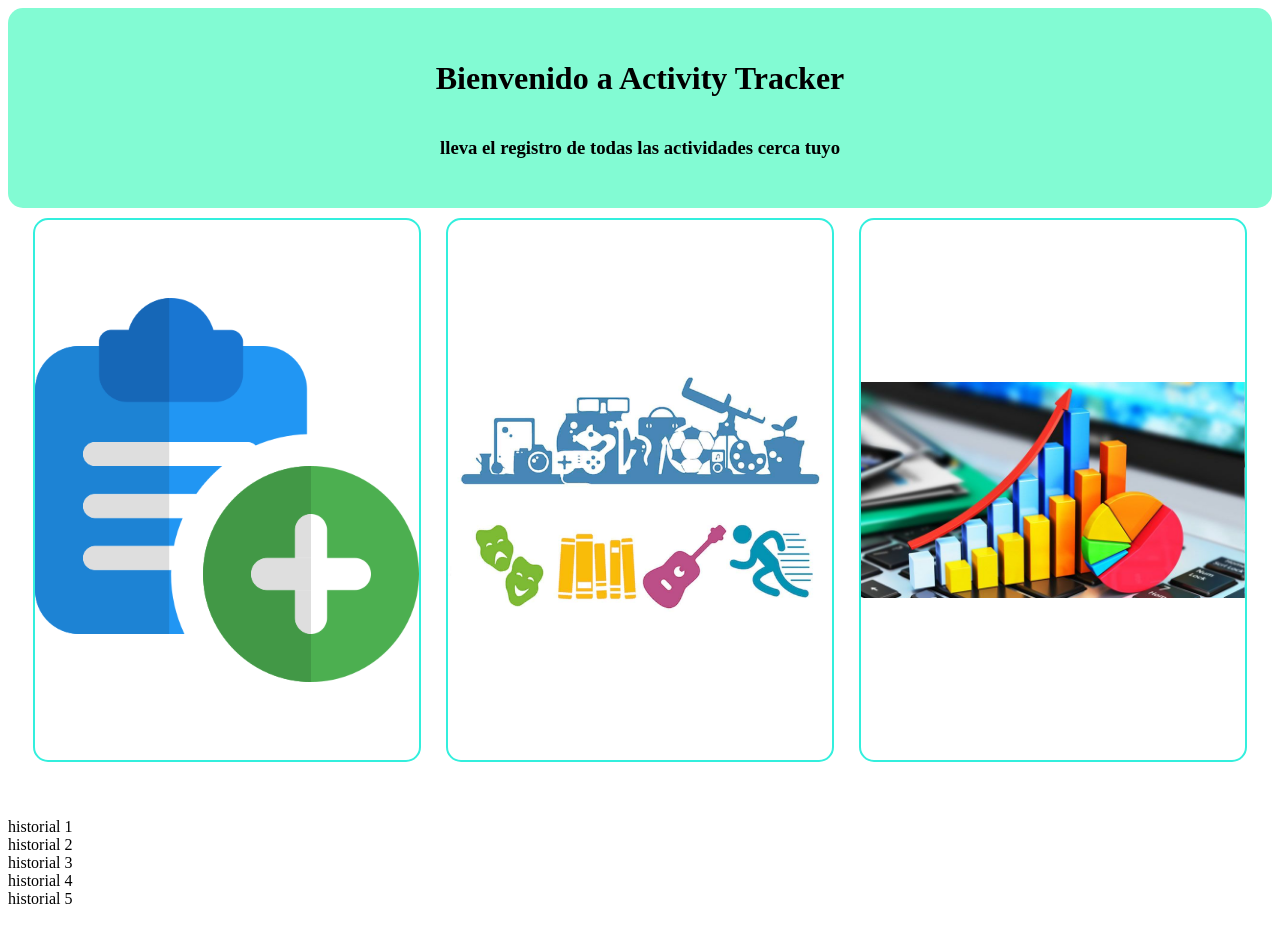
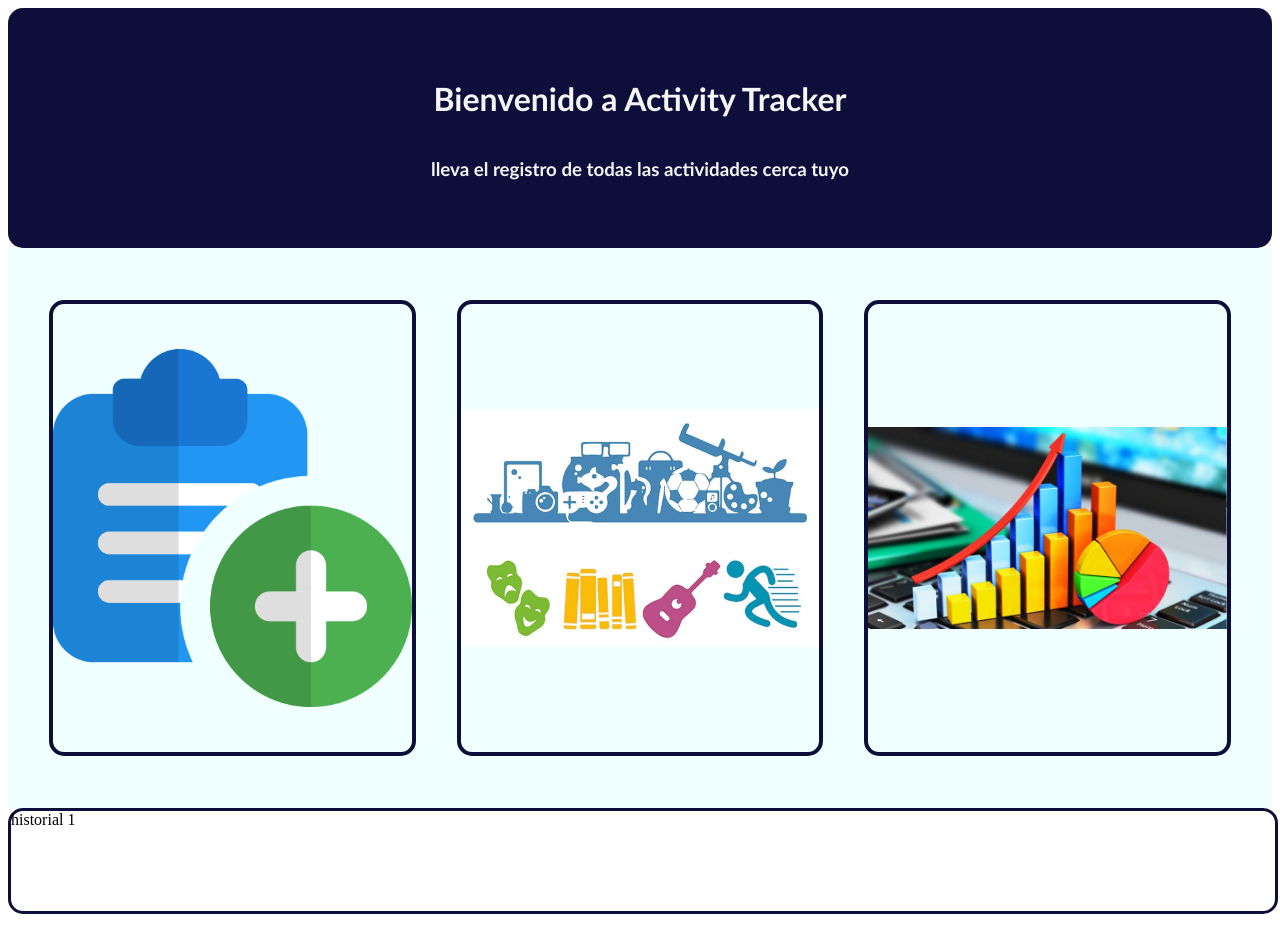
Before and after one commit to slevinnnn/desarrollo_web_daniel_ayala, a plain HTML site: page index.html in a window 1280 px wide. Shown: the top 926 px of the page. Drawn offline with Linux system fonts and the light colour scheme.

Commit message:
se ajustaron los tamaños de cada caja ,se le cambio el color de fondo al encabezado y se les dio la forma basica a las cajas de los historiales

```diff
--- a/index.html
+++ b/index.html
@@ -27,11 +27,11 @@
       </div>
     </div>
     <div class="contenedor_historial">
-      <div>historial 1</div>
-      <div>historial 2</div>
-      <div>historial 3</div>
-      <div>historial 4</div>
-      <div>historial 5</div>
+      <div class="historial">historial 1</div>
+      <div class="historial">historial 2</div>
+      <div class="historial">historial 3</div>
+      <div class="historial">historial 4</div>
+      <div class="historial">historial 5</div>
     </div>
 
 
--- a/styles/pagina1.css
+++ b/styles/pagina1.css
@@ -1,30 +1,34 @@
 
 .encabezado{
-  /*border: 2px solid #000;*/
-  background-color: rgb(130, 251, 211);
+  /*border: 3px solid #33efdd;*/
+  background-color:rgb(14, 14, 58);
+  color: whitesmoke;
   border-radius: 15px;
-  height: 25vh;
+  height: 30vh;
   width: 100%;
   display: flex;
   justify-content: center;
   flex-direction: column;
   align-items: center;
-  margin-bottom: 10px;
+  font-family:'Trebuchet MS', 'Lucida Sans Unicode', 'Lucida Grande', 'Lucida Sans', Arial, sans-serif;
+  /*margin-bottom: 10px;*/
 }
 .contenedor_principal{
   display: flex;
   /*border: 2px solid #000;*/
   flex-direction: row;
   justify-content: space-evenly;
-  height:75vh;
+  height:70vh;
   width: 100%;
+  align-items: center;
+  background-color:azure;
 }
 
 .caja{
-  border: 2px solid #33efdd;
+  border: 4px rgb(14, 14, 58) solid;
   border-radius: 15px;
-  height: 90%;
-  width: 30vw;
+  height: 80%;
+  width: 28vw;
   transition: transform 0.3s ease-in-out;
 }
 
@@ -36,3 +40,14 @@
 .caja:hover {
   transform: scale(1.1);
 }
+.contenedor_historial{
+  display: flex;
+  flex-direction: column;
+  gap: 15px;
+}
+.historial{
+  height: 100px;
+  width: 100%;
+  border:3px rgb(14, 14, 58) solid;
+  border-radius: 15px;
+}
```
